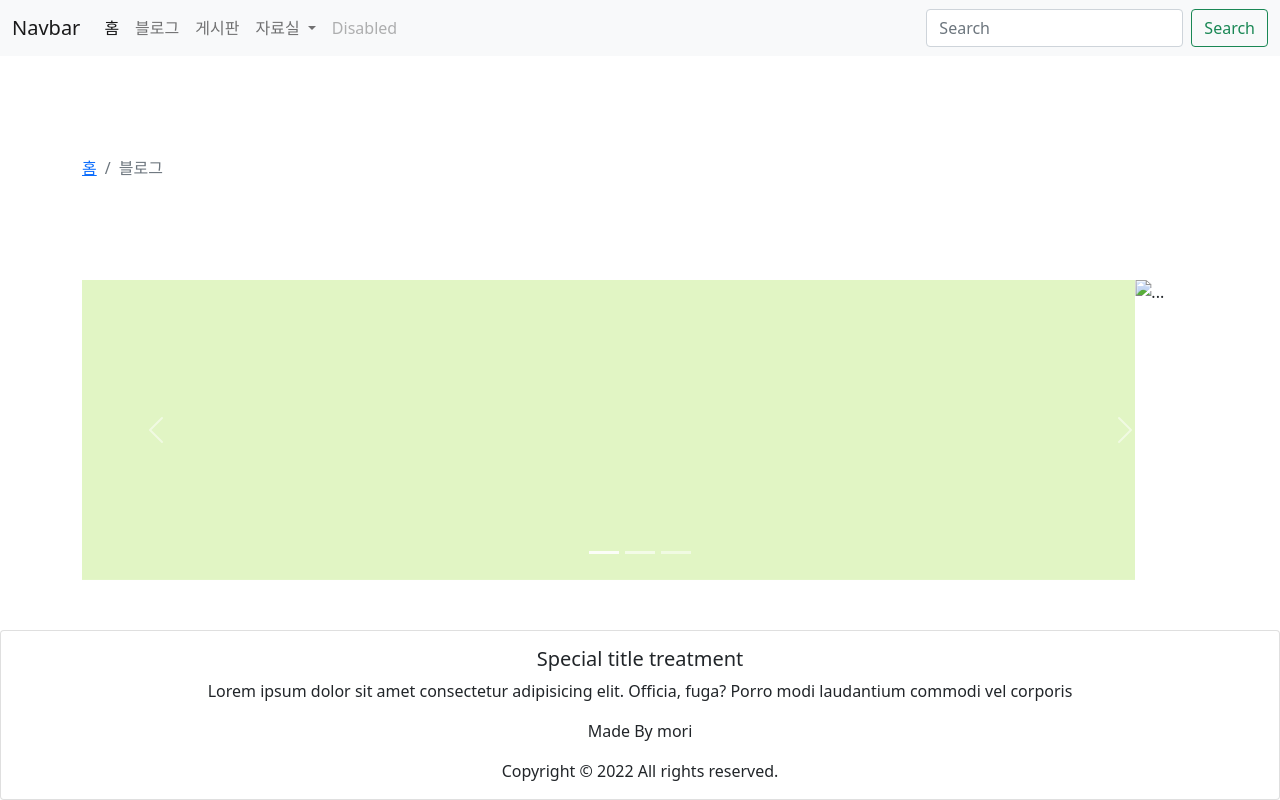
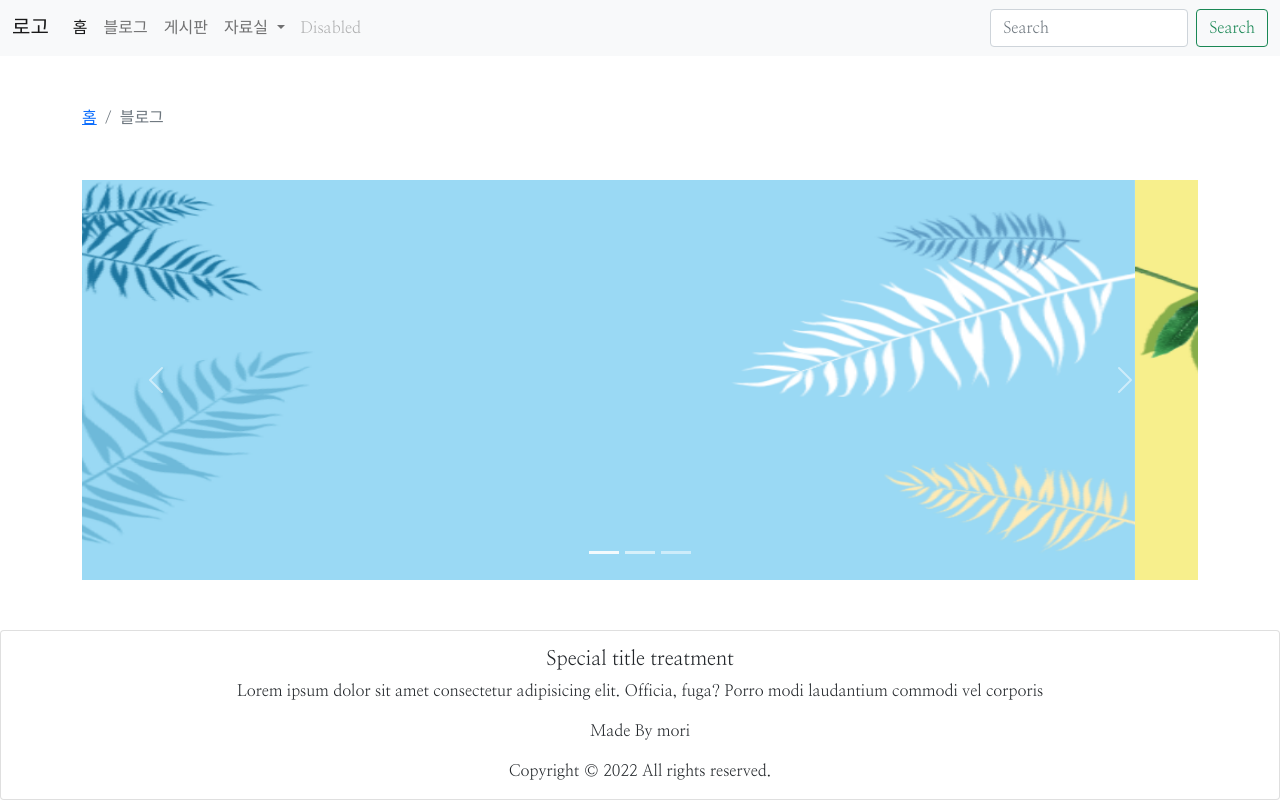
Before and after one commit to jinsookim97/mori-blog, a plain HTML site: page index.html in a window 1280 px wide. Drawn offline with Linux system fonts and the light colour scheme; files whose address does not match are found by name.

Commit message:
final commit

```diff
--- a/assets/css/style.css
+++ b/assets/css/style.css
@@ -1,5 +1,11 @@
+@import url('https://fonts.googleapis.com/css2?family=Nanum+Myeongjo&display=swap');
+
+* {
+    font-family: 'Nanum Myeongjo', serif;
+}
+
 section {
-    margin-top: 100px;
+    margin-top: 50px;
     margin-bottom: 50px;
 }
 
--- a/index.html
+++ b/index.html
@@ -19,7 +19,7 @@
         <!--Navbar Start-->
         <nav class="navbar navbar-expand-lg navbar-light bg-light">
             <div class="container-fluid">
-              <a class="navbar-brand" href="#">Navbar</a>
+              <a class="navbar-brand" href="#">로고</a>
               <button class="navbar-toggler" type="button" data-bs-toggle="collapse" data-bs-target="#navbarSupportedContent" aria-controls="navbarSupportedContent" aria-expanded="false" aria-label="Toggle navigation">
                 <span class="navbar-toggler-icon"></span>
               </button>
@@ -75,7 +75,6 @@
     <!--Bread Crumb-->
 
 
-
     <!--Intro Area-->
     <section class="carousel">
       <div class="container">
@@ -88,13 +87,13 @@
             </div>
             <div class="carousel-inner">
               <div class="carousel-item active">
-                <img src="assets/img/favicon.png" class="d-block w-100" alt="..." width="300px" height="300px">
+                <img src="assets/img/carousel1.png" class="d-block w-100" alt="..." width="300px" height="400px">
               </div>
               <div class="carousel-item">
-                <img src="..." class="d-block w-100" alt="...">
+                <img src="assets/img/carousel2.png" class="d-block w-100" alt="..." width="300px" height="400px">
               </div>
               <div class="carousel-item">
-                <img src="..." class="d-block w-100" alt="...">
+                <img src="assets/img/carousel3.png" class="d-block w-100" alt="..." width="300px" height="400px">
               </div>
             </div>
             <button class="carousel-control-prev" type="button" data-bs-target="#carouselExampleIndicators" data-bs-slide="prev">
```
Also changed, not shown: assets/img/carousel1.png (added), assets/img/carousel2.png (added), assets/img/carousel3.png (added).
